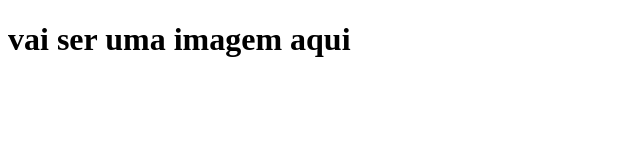
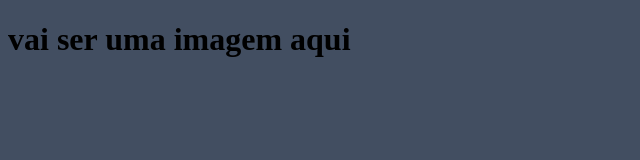
Before and after one commit to diogosilvaaaa/site-criativo-alura, a plain HTML site: page index.html in a window 1280 px wide. Shown: the whole page, without its empty margins (0-640 px from the left). Drawn offline with Linux system fonts and the light colour scheme.

Commit message:
continuando

```diff
--- a/Style.css
+++ b/Style.css
@@ -0,0 +1,3 @@
+body{
+    background-color: #424e61;
+}
--- a/index.html
+++ b/index.html
@@ -4,6 +4,7 @@
     <meta charset="UTF-8">
     <meta name="viewport" content="width=device-width, initial-scale=1.0">
     <title>Document</title>
+    <link rel="stylesheet" href="Style.css">
 </head>
 <body>
     <h1>vai ser uma imagem aqui</h1>
```
